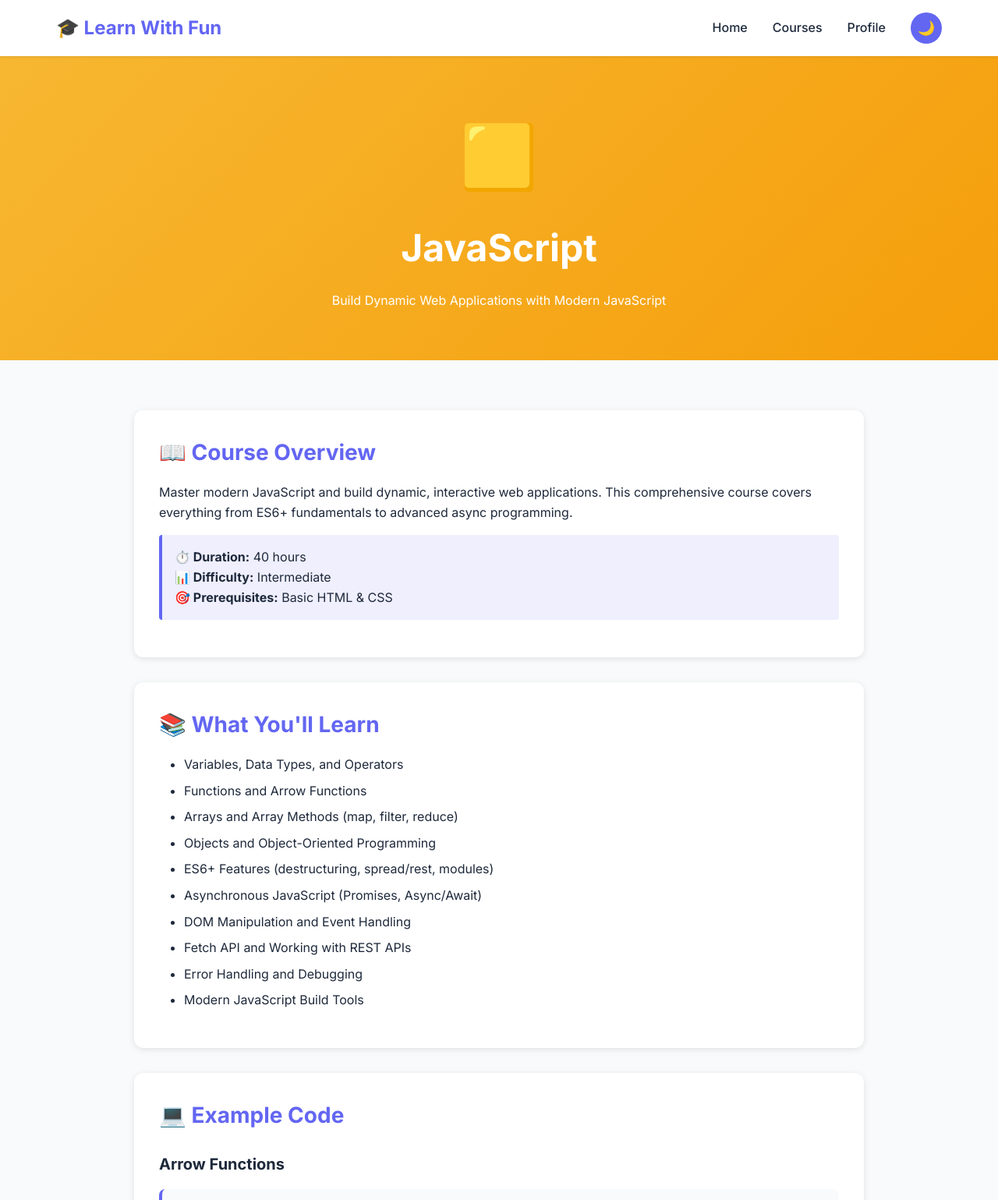
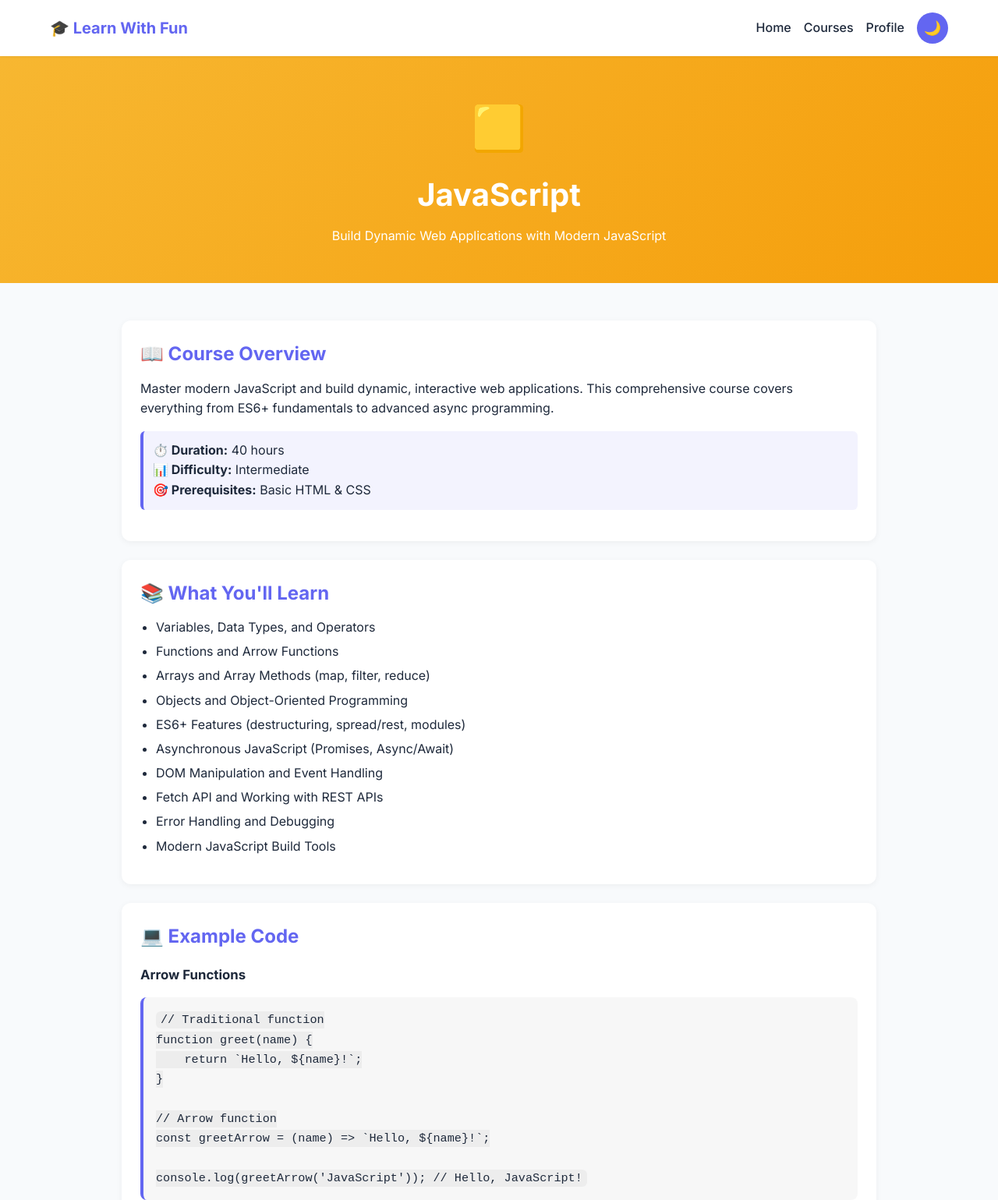
Before and after one commit to works-of-sarathy/sample-website-of-eLearning-site, a plain HTML site: page js.html in a window 1280 px wide. Shown: the top 1539 px of the page at 78% size. Drawn offline with Linux system fonts and the light colour scheme.

Commit message:
Refactor js.html for better structure and accessibility
Refactor HTML and CSS for improved structure and accessibility.

```diff
--- a/js.html
+++ b/js.html
@@ -1,252 +1,166 @@
 <!DOCTYPE html>
 <html lang="en">
 <head>
-    <meta charset="UTF-8">
-    <meta name="viewport" content="width=device-width, initial-scale=1.0">
+    <meta charset="UTF-8" />
+    <meta name="viewport" content="width=device-width, initial-scale=1.0"/>
     <title>JavaScript - Learn With Fun</title>
     <link href="https://fonts.googleapis.com/css2?family=Inter:wght@300;400;500;600;700&display=swap" rel="stylesheet">
     <style>
-        * {
-            margin: 0;
-            padding: 0;
-            box-sizing: border-box;
+        :root{
+            --primary:#6366f1;
+            --bg-light:#f8fafc;
+            --bg-dark:#0f172a;
+            --card-light:#fff;
+            --card-dark:#1e293b;
+            --text-light:#1e293b;
+            --text-dark:#f1f5f9;
+            --muted-light:#64748b;
+            --muted-dark:#94a3b8;
+            --border-light:#e2e8f0;
+            --border-dark:#334155;
+            --radius:12px;
+            --container:1000px;
         }
 
-        :root {
-            --primary: #6366f1;
-            --bg-light: #f8fafc;
-            --bg-dark: #0f172a;
-            --card-light: #ffffff;
-            --card-dark: #1e293b;
-            --text-light: #1e293b;
-            --text-dark: #f1f5f9;
-            --text-muted-light: #64748b;
-            --text-muted-dark: #94a3b8;
-            --border-light: #e2e8f0;
-            --border-dark: #334155;
+        *{box-sizing:border-box;margin:0;padding:0}
+
+        html,body{height:100%}
+
+        body{
+            font-family:'Inter',system-ui,-apple-system,Segoe UI,Roboto,"Helvetica Neue",Arial;
+            background:var(--bg-light);
+            color:var(--text-light);
+            line-height:1.6;
+            transition:background .25s,color .25s;
         }
 
-        body {
-            font-family: 'Inter', sans-serif;
-            background: var(--bg-light);
-            color: var(--text-light);
-            transition: background 0.3s ease;
-            line-height: 1.6;
+        body.dark-mode{
+            background:var(--bg-dark);
+            color:var(--text-dark);
         }
 
-        body.dark-mode {
-            background: var(--bg-dark);
-            color: var(--text-dark);
+        nav{
+            background:var(--card-light);
+            box-shadow:0 1px 3px rgba(0,0,0,.06);
+            position:sticky;
+            top:0;
+            z-index:1000;
+        }
+        body.dark-mode nav{background:var(--card-dark)}
+
+        .nav-container{
+            max-width:1200px;
+            margin:0 auto;
+            padding:1rem 1.5rem;
+            display:flex;
+            align-items:center;
+            justify-content:space-between;
+            gap:1rem;
         }
 
-        nav {
-            background: var(--card-light);
-            box-shadow: 0 1px 3px rgba(0, 0, 0, 0.1);
-            position: sticky;
-            top: 0;
-            z-index: 1000;
+        .logo{font-size:1.25rem;font-weight:700;color:var(--primary);text-decoration:none}
+
+        .nav-links{display:flex;gap:1rem;align-items:center}
+        .nav-links a{color:inherit;text-decoration:none;font-weight:500}
+        .nav-links a:hover{color:var(--primary)}
+
+        .theme-toggle{
+            background:var(--primary);
+            color:#fff;
+            border:0;
+            width:40px;height:40px;border-radius:50%;
+            display:inline-flex;align-items:center;justify-content:center;
+            cursor:pointer;font-size:18px;
+        }
+        .theme-toggle:focus{outline:2px solid rgba(99,102,241,.35);outline-offset:2px}
+
+        header.course-header{
+            background:linear-gradient(135deg,#f7b731,#f59e0b);
+            color:#fff;
+            padding:3rem 1rem;
+            text-align:center;
+        }
+        .course-icon{font-size:3.5rem;margin-bottom:.5rem;display:block}
+        .course-header h1{font-size:2.5rem;margin:.5rem 0}
+
+        main.container{max-width:var(--container);margin:2rem auto;padding:1rem}
+
+        .section{
+            background:var(--card-light);
+            border-radius:var(--radius);
+            padding:1.5rem;
+            margin-bottom:1.5rem;
+            box-shadow:0 2px 8px rgba(0,0,0,.05);
+        }
+        body.dark-mode .section{background:var(--card-dark)}
+
+        h2{font-size:1.5rem;margin-bottom:.75rem;color:var(--primary)}
+        h3{font-size:1.05rem;margin-top:1rem;margin-bottom:.5rem}
+
+        ul,ol{margin-left:1.25rem;margin-bottom:.75rem}
+        li{margin-bottom:.35rem}
+
+        code{background:rgba(0,0,0,.04);padding:2px 6px;border-radius:6px;font-family:monospace;font-size:.95rem}
+        body.dark-mode code{background:rgba(255,255,255,.04)}
+
+        pre{
+            background:rgba(0,0,0,.03);
+            padding:1rem;border-radius:8px;overflow:auto;margin:1rem 0;border-left:4px solid var(--primary);
+            font-family:ui-monospace,SFMono-Regular,Menlo,Monaco,monospace;font-size:.95rem;
+        }
+        body.dark-mode pre{background:rgba(255,255,255,.03)}
+
+        .info-box{
+            background:rgba(99,102,241,.08);border-left:4px solid var(--primary);
+            padding:.75rem;border-radius:6px;margin:1rem 0;
         }
 
-        body.dark-mode nav {
-            background: var(--card-dark);
-        }
+        .btn{background:var(--primary);color:#fff;padding:.6rem 1rem;border-radius:8px;border:0;cursor:pointer;text-decoration:none;display:inline-block;font-weight:600}
+        .btn:hover{transform:translateY(-2px);transition:transform .15s}
 
-        .nav-container {
-            max-width: 1200px;
-            margin: 0 auto;
-            padding: 1rem 2rem;
-            display: flex;
-            justify-content: space-between;
-            align-items: center;
-        }
+        .quiz{max-width:var(--container);margin:1rem auto;padding:1rem}
+        .quiz p{font-weight:600;margin:.5rem 0}
+        .quiz label{display:block;margin:.25rem 0}
+        .quiz .result{margin-top:.5rem;font-weight:700}
 
-        .logo {
-            font-size: 24px;
-            font-weight: 700;
-            color: var(--primary);
-            text-decoration: none;
-        }
-
-        .nav-links {
-            display: flex;
-            gap: 2rem;
-            align-items: center;
-        }
-
-        .nav-links a {
-            color: var(--text-light);
-            text-decoration: none;
-            font-weight: 500;
-            transition: color 0.2s ease;
-        }
-
-        body.dark-mode .nav-links a {
-            color: var(--text-dark);
-        }
-
-        .nav-links a:hover {
-            color: var(--primary);
-        }
-
-        .theme-toggle {
-            background: var(--primary);
-            color: white;
-            border: none;
-            width: 40px;
-            height: 40px;
-            border-radius: 50%;
-            cursor: pointer;
-            font-size: 18px;
-        }
-
-        .course-header {
-            background: linear-gradient(135deg, #f7b731, #f59e0b);
-            color: white;
-            padding: 4rem 2rem;
-            text-align: center;
-        }
-
-        .course-header h1 {
-            font-size: 48px;
-            margin-bottom: 1rem;
-        }
-
-        .course-icon {
-            font-size: 80px;
-            margin-bottom: 1rem;
-        }
-
-        .container {
-            max-width: 1000px;
-            margin: 2rem auto;
-            padding: 2rem;
-        }
-
-        .section {
-            background: var(--card-light);
-            border-radius: 12px;
-            padding: 2rem;
-            margin-bottom: 2rem;
-            box-shadow: 0 2px 8px rgba(0, 0, 0, 0.1);
-        }
-
-        body.dark-mode .section {
-            background: var(--card-dark);
-        }
-
-        h2 {
-            font-size: 28px;
-            margin-bottom: 1rem;
-            color: var(--primary);
-        }
-
-        h3 {
-            font-size: 20px;
-            margin-top: 1.5rem;
-            margin-bottom: 0.75rem;
-        }
-
-        ul, ol {
-            margin-left: 2rem;
-            margin-bottom: 1rem;
-        }
-
-        li {
-            margin-bottom: 0.5rem;
-        }
-
-        code {
-            background: var(--bg-light);
-            padding: 2px 6px;
-            border-radius: 4px;
-            font-family: 'Courier New', monospace;
-            font-size: 14px;
-        }
-
-        body.dark-mode code {
-            background: var(--bg-dark);
-        }
-
-        pre {
-            background: var(--bg-light);
-            padding: 1rem;
-            border-radius: 8px;
-            overflow-x: auto;
-            margin: 1rem 0;
-            border-left: 4px solid var(--primary);
-        }
-
-        body.dark-mode pre {
-            background: var(--bg-dark);
-        }
-
-        .info-box {
-            background: rgba(99, 102, 241, 0.1);
-            border-left: 4px solid var(--primary);
-            padding: 1rem;
-            margin: 1rem 0;
-            border-radius: 4px;
-        }
-
-        .btn {
-            background: var(--primary);
-            color: white;
-            padding: 12px 24px;
-            border: none;
-            border-radius: 8px;
-            font-size: 16px;
-            font-weight: 600;
-            cursor: pointer;
-            text-decoration: none;
-            display: inline-block;
-            transition: transform 0.2s ease;
-        }
-
-        .btn:hover {
-            transform: translateY(-2px);
-        }
-
-        @media (max-width: 768px) {
-            .course-header h1 {
-                font-size: 32px;
-            }
+        @media (max-width:768px){
+            .course-header h1{font-size:1.6rem}
+            .nav-container{padding:1rem}
         }
     </style>
 </head>
 <body>
     <nav>
         <div class="nav-container">
-            <a href="index.html" class="logo">🎓 Learn With Fun</a>
-            <div class="nav-links">
+            <a href="index.html" class="logo" aria-label="Learn With Fun homepage">🎓 Learn With Fun</a>
+            <div class="nav-links" role="navigation" aria-label="Main navigation">
                 <a href="index.html">Home</a>
                 <a href="courses.html">Courses</a>
                 <a href="profile.html">Profile</a>
-                <button class="theme-toggle" onclick="toggleTheme()" id="themeToggle">🌙</button>
+                <button id="themeToggle" class="theme-toggle" aria-pressed="false" aria-label="Toggle theme">🌙</button>
             </div>
         </div>
     </nav>
 
-    <div class="course-header">
-        <div class="course-icon">🟨</div>
+    <header class="course-header">
+        <span class="course-icon" aria-hidden="true">🟨</span>
         <h1>JavaScript</h1>
         <p>Build Dynamic Web Applications with Modern JavaScript</p>
-    </div>
+    </header>
 
-    <div class="container">
-
-        <div class="section">
-            <h2>📖 Course Overview</h2>
+    <main class="container" id="main">
+        <section class="section" aria-labelledby="overview-title">
+            <h2 id="overview-title">📖 Course Overview</h2>
             <p>Master modern JavaScript and build dynamic, interactive web applications. This comprehensive course covers everything from ES6+ fundamentals to advanced async programming.</p>
-
-            <div class="info-box">
+            <div class="info-box" aria-live="polite">
                 <strong>⏱️ Duration:</strong> 40 hours<br>
                 <strong>📊 Difficulty:</strong> Intermediate<br>
                 <strong>🎯 Prerequisites:</strong> Basic HTML & CSS
             </div>
-        </div>
+        </section>
 
-        <div class="section">
-            <h2>📚 What You'll Learn</h2>
+        <section class="section" aria-labelledby="learn-title">
+            <h2 id="learn-title">📚 What You'll Learn</h2>
             <ul>
                 <li>Variables, Data Types, and Operators</li>
                 <li>Functions and Arrow Functions</li>
@@ -259,36 +173,39 @@
                 <li>Error Handling and Debugging</li>
                 <li>Modern JavaScript Build Tools</li>
             </ul>
-        </div>
+        </section>
 
-        <div class="section">
-            <h2>💻 Example Code</h2>
+        <section class="section" aria-labelledby="examples-title">
+            <h2 id="examples-title">💻 Example Code</h2>
+
             <h3>Arrow Functions</h3>
             <pre><code>// Traditional function
 function greet(name) {
-    return `Hello, ${{name}}!`;
-}}
+    return `Hello, ${name}!`;
+}
 
 // Arrow function
-const greet = (name) => `Hello, ${{name}}!`;
+const greetArrow = (name) => `Hello, ${name}!`;
 
-console.log(greet('JavaScript')); // Hello, JavaScript!</code></pre>
+console.log(greetArrow('JavaScript')); // Hello, JavaScript!</code></pre>
 
             <h3>Async/Await</h3>
             <pre><code>// Fetching data with async/await
 async function fetchUserData(userId) {
     try {
-        const response = await fetch(`/api/users/${{userId}}`);
+        const response = await fetch(`/api/users/${userId}`);
+        if (!response.ok) throw new Error('Network response was not ok');
         const data = await response.json();
         return data;
-    }} catch (error) {
+    } catch (error) {
         console.error('Error:', error);
-    }}
-}}</code></pre>
-        </div>
+        throw error;
+    }
+}</code></pre>
+        </section>
 
-        <div class="section">
-            <h2>🎓 Skills You'll Gain</h2>
+        <section class="section" aria-labelledby="skills-title">
+            <h2 id="skills-title">🎓 Skills You'll Gain</h2>
             <ul>
                 <li>✅ Build interactive web applications</li>
                 <li>✅ Handle asynchronous operations effectively</li>
@@ -296,49 +213,120 @@ async function fetchUserData(userId) {
                 <li>✅ Work with modern frameworks and libraries</li>
                 <li>✅ Debug and optimize JavaScript applications</li>
             </ul>
+        </section>
+
+        <div class="section" style="text-align:center">
+            <a href="courses.html" class="btn" role="button">← Back to All Courses</a>
         </div>
+    </main>
 
+    <section class="quiz" aria-labelledby="quiz-title">
+        <h3 id="quiz-title">🧠 JavaScript Basics Quiz</h3>
+        <form id="quizForm" aria-describedby="quiz-help">
+            <p id="quiz-help">Select one answer per question and click Submit to see your score.</p>
 
-        <div class="section" style="text-align: center;">
-            <a href="courses.html" class="btn">← Back to All Courses</a>
-        </div>
-    </div>
+            <p>1. Which keyword is used to declare a variable in JavaScript?</p>
+            <label><input type="radio" name="q1" value="var"> var</label>
+            <label><input type="radio" name="q1" value="dim"> dim</label>
+            <label><input type="radio" name="q1" value="declare"> declare</label>
 
-    <section class="quiz">
-        <h3>🧠 JavaScript Basics Quiz</h3>
-        <form id="quizForm">
-        <p>1. Which keyword is used to declare a variable in JavaScript?</p>
-        <label><input type="radio" name="q1" value="1"> var</label><br>
-        <label><input type="radio" name="q1" value="2"> dim</label><br>
-        <label><input type="radio" name="q1" value="3"> declare</label><br>
+            <p>2. What will <code>typeof null</code> return?</p>
+            <label><input type="radio" name="q2" value="object"> "object"</label>
+            <label><input type="radio" name="q2" value="null"> "null"</label>
+            <label><input type="radio" name="q2" value="undefined"> "undefined"</label>
 
-        <p>2. What will <code>typeof null</code> return?</p>
-        <label><input type="radio" name="q2" value="1"> "object"</label><br>
-        <label><input type="radio" name="q2" value="2"> "null"</label><br>
-        <label><input type="radio" name="q2" value="3"> "undefined"</label><br>
+            <p>3. Which of these is not a JavaScript data type?</p>
+            <label><input type="radio" name="q3" value="number"> number</label>
+            <label><input type="radio" name="q3" value="string"> string</label>
+            <label><input type="radio" name="q3" value="character"> character</label>
 
-        <p>3. Which of these is not a JavaScript data type?</p>
-        <label><input type="radio" name="q3" value="1"> number</label><br>
-        <label><input type="radio" name="q3" value="2"> string</label><br>
-        <label><input type="radio" name="q3" value="3"> character</label>
+            <div style="margin-top:.75rem">
+                <button type="button" id="submitQuiz" class="btn">Submit</button>
+                <button type="reset" class="btn" style="background:#94a3b8;margin-left:.5rem">Reset</button>
+            </div>
+
+            <div id="quizResult" class="result" aria-live="polite"></div>
         </form>
     </section>
 
     <script>
-        function toggleTheme() {
-            document.body.classList.toggle('dark-mode');
-            const isDark = document.body.classList.contains('dark-mode');
-            document.getElementById('themeToggle').textContent = isDark ? '☀️' : '🌙';
-            localStorage.setItem('theme', isDark ? 'dark' : 'light');
-        }
+        // Theme management: use saved preference, otherwise respect OS preference.
+        (function() {
+            const body = document.body;
+            const toggle = document.getElementById('themeToggle');
 
-        window.addEventListener('DOMContentLoaded', () => {
-            const savedTheme = localStorage.getItem('theme');
-            if (savedTheme === 'dark') {
-                document.body.classList.add('dark-mode');
-                document.getElementById('themeToggle').textContent = '☀️';
+            function applyTheme(isDark) {
+                if (isDark) {
+                    body.classList.add('dark-mode');
+                    toggle.textContent = '☀️';
+                    toggle.setAttribute('aria-pressed', 'true');
+                } else {
+                    body.classList.remove('dark-mode');
+                    toggle.textContent = '🌙';
+                    toggle.setAttribute('aria-pressed', 'false');
+                }
             }
-        });
+
+            function getSavedTheme() {
+                return localStorage.getItem('theme');
+            }
+
+            function saveTheme(isDark) {
+                localStorage.setItem('theme', isDark ? 'dark' : 'light');
+            }
+
+            // Initialize theme
+            const saved = getSavedTheme();
+            if (saved === 'dark') applyTheme(true);
+            else if (saved === 'light') applyTheme(false);
+            else {
+                const prefersDark = window.matchMedia && window.matchMedia('(prefers-color-scheme: dark)').matches;
+                applyTheme(prefersDark);
+            }
+
+            toggle.addEventListener('click', function() {
+                const isDark = body.classList.toggle('dark-mode');
+                applyTheme(isDark);
+                saveTheme(isDark);
+            });
+
+            // Keyboard accessible toggle (Space/Enter)
+            toggle.addEventListener('keydown', function(e){
+                if (e.key === ' ' || e.key === 'Enter') {
+                    e.preventDefault();
+                    toggle.click();
+                }
+            });
+        })();
+
+        // Simple quiz grading
+        (function() {
+            const answers = { q1: 'var', q2: 'object', q3: 'character' };
+            const submit = document.getElementById('submitQuiz');
+            const resultEl = document.getElementById('quizResult');
+            const form = document.getElementById('quizForm');
+
+            function grade() {
+                let score = 0;
+                let total = 0;
+                for (const key in answers) {
+                    total++;
+                    const node = form.elements[key];
+                    if (!node) continue;
+                    const selected = Array.from(node).find(r => r.checked);
+                    if (selected && selected.value === answers[key]) score++;
+                }
+                resultEl.textContent = `You scored ${score} out of ${total}.`;
+            }
+
+            submit.addEventListener('click', grade);
+
+            // allow Enter to submit when focused inside the form
+            form.addEventListener('submit', function(e){
+                e.preventDefault();
+                grade();
+            });
+        })();
     </script>
 </body>
 </html>
```
